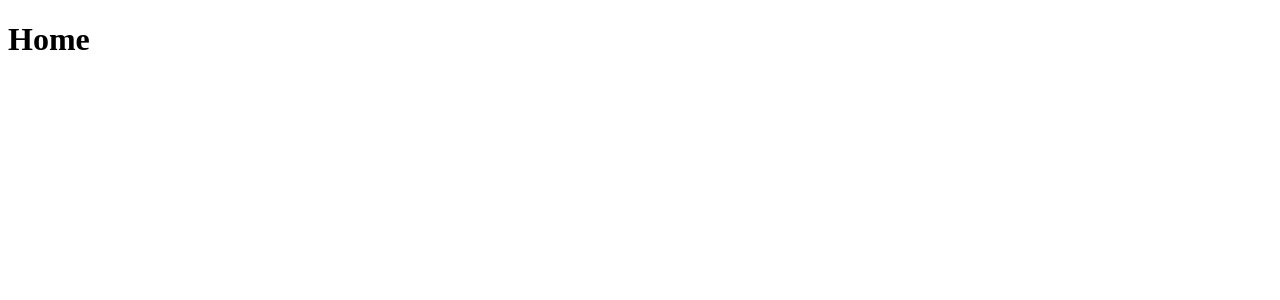
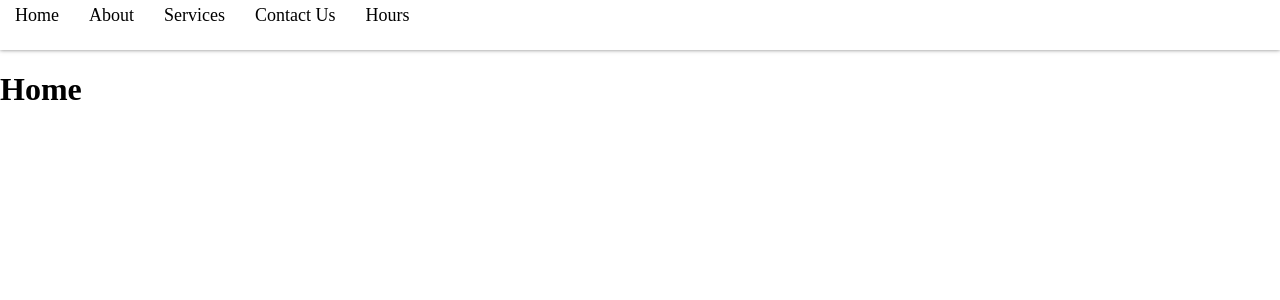
Before and after one commit to xebol/hjul-house, a React (Create React App) app: page / in a window 1280 px wide. Shown: the top 300 px of the page. Built offline with nearby package versions, Linux system fonts and the light colour scheme.

Commit message:
add routes on the navbar

```diff
--- a/src/App.css
+++ b/src/App.css
@@ -1,38 +1,13 @@
-/* .App {
-  text-align: center;
+* {
+  box-sizing: border-box;
 }
 
-.App-logo {
-  height: 40vmin;
-  pointer-events: none;
+body {
+  margin: 0;
+  padding: 0;
+  background-color: rgb(255, 255, 255);;
 }
 
-@media (prefers-reduced-motion: no-preference) {
-  .App-logo {
-    animation: App-logo-spin infinite 20s linear;
-  }
+.App {
+ margin-bottom: 4px;
 }
-
-.App-header {
-  background-color: #282c34;
-  min-height: 100vh;
-  display: flex;
-  flex-direction: column;
-  align-items: center;
-  justify-content: center;
-  font-size: calc(10px + 2vmin);
-  color: white;
-}
-
-.App-link {
-  color: #61dafb;
-}
-
-@keyframes App-logo-spin {
-  from {
-    transform: rotate(0deg);
-  }
-  to {
-    transform: rotate(360deg);
-  }
-} */
--- a/src/App.js
+++ b/src/App.js
@@ -1,23 +1,25 @@
 import { Routes, Route } from "react-router-dom";
+import "./App.css";
 import Home from "./pages/Home";
 import About from "./pages/About";
 import Services from "./pages/Services";
 import ContactUs from "./pages/ContactUs";
 import Hours from "./pages/Hours";
+import Navbar from "./components/Navbar";
 
 function App() {
   return (
-    // <div className="App">
-    //   <h1>Hi</h1>
-    // </div>
     <>
-      <Routes>
-        <Route path="/" element={<Home/>}></Route>
-        <Route path="/about" element={<About/>}></Route>
-        <Route path="/services" element={<Services/>}></Route>
-        <Route path="/contactus" element={<ContactUs/>}></Route>
-        <Route path="/hours" element={<Hours/>}></Route>
-      </Routes>
+      <Navbar />
+      <div className="App">
+        <Routes>
+          <Route path="/" element={<Home />}></Route>
+          <Route path="/about" element={<About />}></Route>
+          <Route path="/services" element={<Services />}></Route>
+          <Route path="/contactus" element={<ContactUs />}></Route>
+          <Route path="/hours" element={<Hours />}></Route>
+        </Routes>
+      </div>
     </>
   );
 }
--- /dev/null
+++ b/src/components/Navbar.css
@@ -0,0 +1,16 @@
+.nav {
+  background-color: #ffffff;
+  box-shadow: 0 0 4px 0 rgba(0, 0, 0, 0.5);
+  padding-top: 0;
+  margin-bottom: 3px;
+  height: 50px;
+  width: 100%;
+  font-size: 1.5rem;
+}
+
+.link {
+  text-decoration: none;
+  color: inherit;
+  margin: 0 15px;
+  font-size: 18px;
+}
--- /dev/null
+++ b/src/components/Navbar.js
@@ -0,0 +1,22 @@
+import "./Navbar.css";
+import { BrowserRouter as Router, Link, NavLink } from "react-router-dom";
+
+function Navbar() {
+  return (
+    <div className="nav">
+      <div>
+        <div className="nav-links">
+          <Link to="/" as={NavLink} className="link">Home</Link>
+          <Link to="/about" as={NavLink} className="link">About</Link>
+          <Link to="/services" as={NavLink} className="link">Services</Link>
+          <Link to="/contactus" as={NavLink} className="link">Contact Us</Link>
+          <Link to="/hours" as={NavLink} className="link">Hours</Link>
+
+        </div>
+      </div>
+    </div>
+  );
+}
+
+
+export default Navbar;
--- a/src/index.js
+++ b/src/index.js
@@ -1,6 +1,7 @@
 import React from 'react';
 import ReactDOM from 'react-dom/client';
 import App from './App';
+import "./App.css"
 import { BrowserRouter } from 'react-router-dom';
 
 const root = ReactDOM.createRoot(document.getElementById('root'));
```
Also changed, not shown: 1 other file (tests, documents, lock files or other folders).
